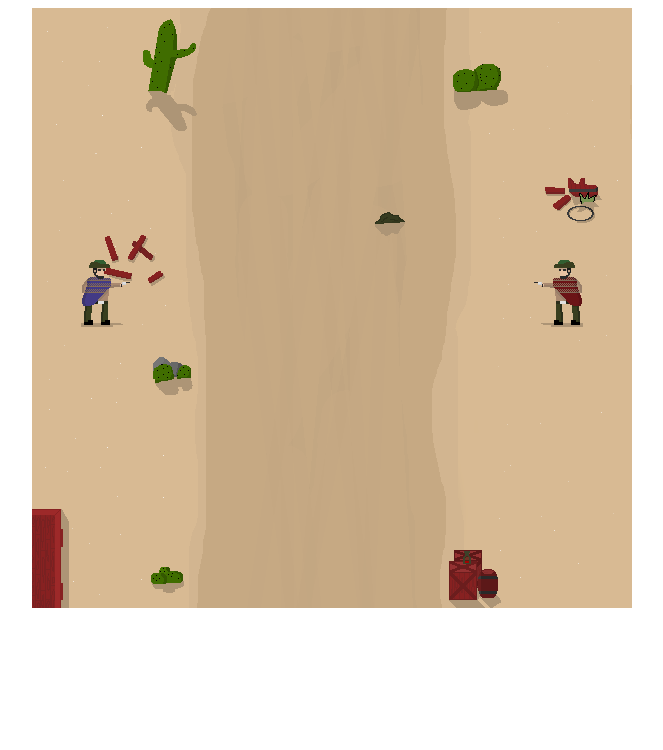
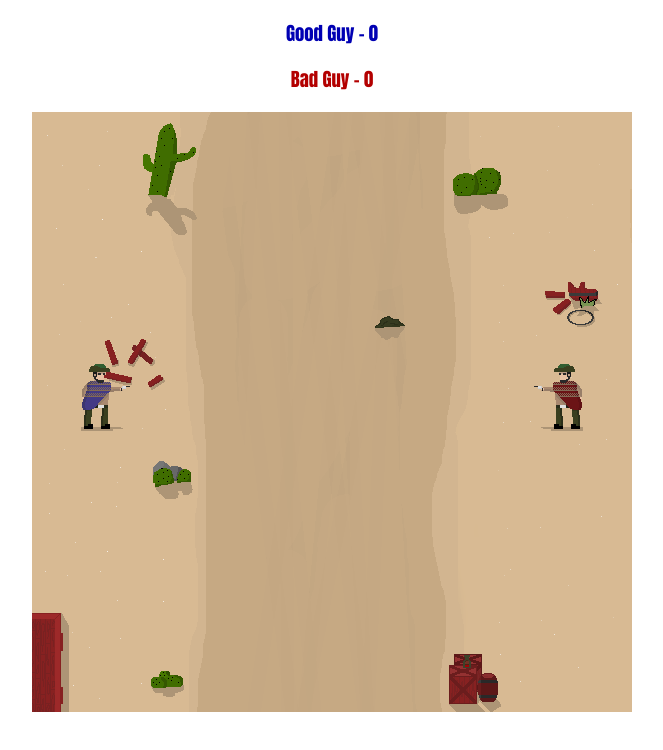
Before and after one commit to Zayah117/High-Noon, a plain HTML site: page index.html in a window 1280 px wide. Shown: the whole page, without its empty margins (308-971 px from the left). Drawn offline with Linux system fonts and the light colour scheme.

Commit message:
Add score headers

```diff
--- a/css/style.css
+++ b/css/style.css
@@ -1,3 +1,15 @@
 body {
 	text-align: center;
 }
+
+h3 {
+	font-family: Impact, Charcoal, sans-serif;
+}
+
+#gScore {
+	color: #0000b3;
+}
+
+#bScore {
+	color: #b30000;
+}
--- a/index.html
+++ b/index.html
@@ -6,6 +6,8 @@
     <link rel="stylesheet" href="css/style.css">
 </head>
 <body>
+	<h3 id="gScore">Good Guy - 0</h3>
+	<h3 id="bScore">Bad Guy - 0</h3>
     <script src="js/resources.js"></script>
     <script src="js/app.js"></script>
     <script src="js/engine.js"></script>
```
